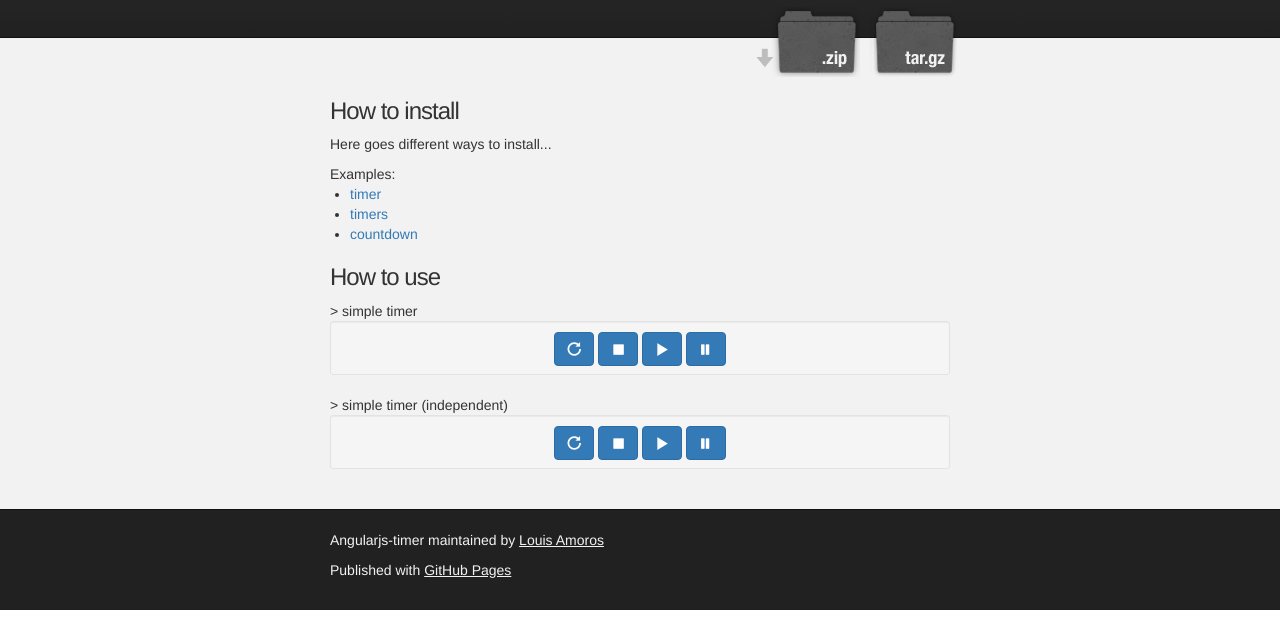
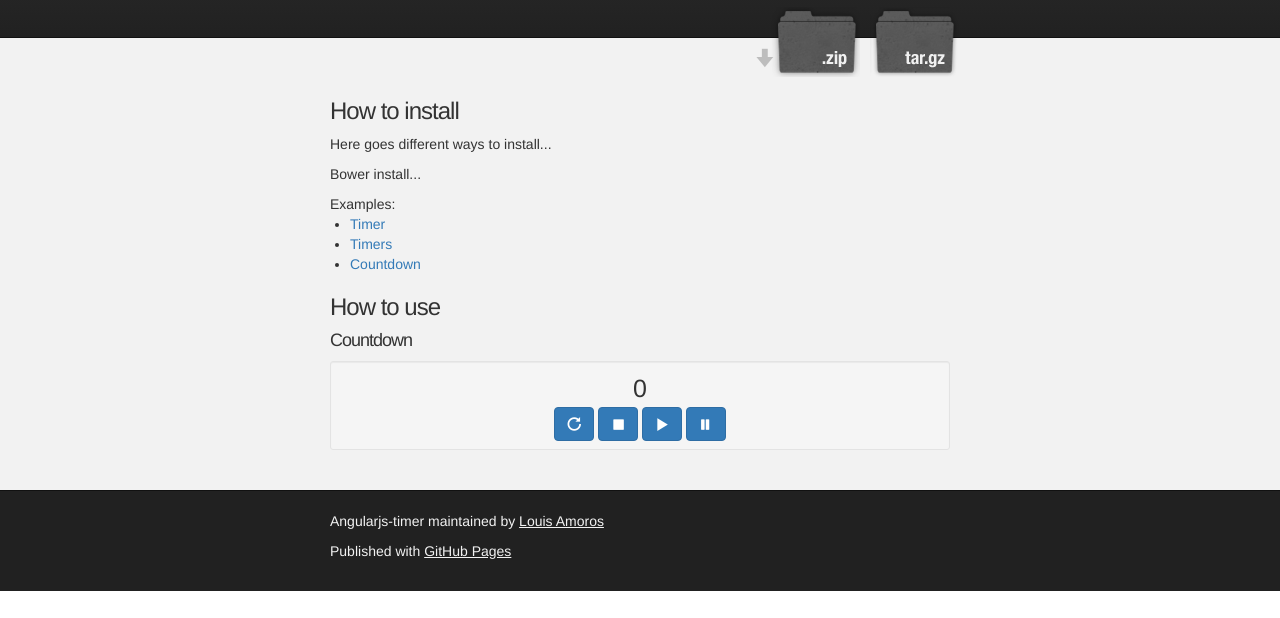
Before and after one commit to louisamoros/angular-timer, a website: page index.html at #/countdown in a window 1280 px wide. Shown: the part 182-800 px from the top of the page. Drawn offline with Linux system fonts and the light colour scheme.

Commit message:
Start implementing countdown Add parameters to set count, countdown, running.

```diff
--- a/app/angularjs-timer-service.js
+++ b/app/angularjs-timer-service.js
@@ -6,12 +6,13 @@ angular
   'timer',
   function( $interval ) {
 
-    // Provide a simple wrapper around the core $timeout that allows for
-    // the timer to be easily reset.
-    function Timer( invokeApply ) {
+    function Timer( count, running, countdown ) {
       //Store properties
-      this._count = 0;
-      this._running = false;
+      this._count = ( count || 0 );
+      this._running = ( running !== false );
+      this._countdown = ( countdown !== false );
+      console.log('timer this inside service');
+      console.log(this);
     }
 
     // Define the instance methods.
@@ -37,6 +38,8 @@ angular
         var self = this;
         // See $interval angular service documentation
         if ( !this._running ) {
+          // If not countdown
+          if ( !this._countdown ) {
             this._timer = $interval(
               function count() {
                 self._count++;
@@ -44,6 +47,15 @@ angular
               1,
               0
             );
+          } else {
+            this._timer = $interval(
+              function count() {
+                self._count--;
+              },
+              1,
+              0
+            );
+          }
           this._running = true;
         }
       },
@@ -58,8 +70,8 @@ angular
 
     // Create a factory that will call the constructor. This will simplify
     // the calling context.
-    function timerFactory( invokeApply ) {
-      return( new Timer( invokeApply ) );
+    function timerFactory( count, running, countdown ) {
+      return( new Timer( count, running, countdown ) );
     }
 
     // Store the actual constructor as a factory property so that it is still
--- a/examples/countdown/countdown.html
+++ b/examples/countdown/countdown.html
@@ -1,20 +1,9 @@
-> simple timer
+<h4>Countdown</h4>
 <div class="well well-sm text-center">
-  <ng-timer count="timer._count" format="HHMMSS"></ng-timer>
-  <ng-timer count="timer._count" format="HHMMSS"></ng-timer>
+  <ng-timer count="countdown._count" format="HHMMSS"></ng-timer>
 
-  <button ng-click="onRestartTimer()" class="btn btn-primary glyphicon glyphicon-repeat"></button>
-  <button ng-click="onResetTimer()" class="btn btn-primary glyphicon glyphicon-stop"></button>
-  <button ng-click="onStartTimer()" class="btn btn-primary glyphicon glyphicon-play"></button>
-  <button ng-click="onStopTimer()" class="btn btn-primary glyphicon glyphicon-pause"></button>
+  <button ng-click="onRestartCountdown()" class="btn btn-primary glyphicon glyphicon-repeat"></button>
+  <button ng-click="onResetCountdown()" class="btn btn-primary glyphicon glyphicon-stop"></button>
+  <button ng-click="onStartCountdown()" class="btn btn-primary glyphicon glyphicon-play"></button>
+  <button ng-click="onStopCountdown()" class="btn btn-primary glyphicon glyphicon-pause"></button>
 </div>
-
-
-> simple timer (independent)
-<div class="well well-sm text-center">
-  <ng-timer count="timer2._count" format="HHMMSS"></ng-timer>
-  <button ng-click="onRestartTimer2()" class="btn btn-primary glyphicon glyphicon-repeat"></button>
-  <button ng-click="onResetTimer2()" class="btn btn-primary glyphicon glyphicon-stop"></button>
-  <button ng-click="onStartTimer2()" class="btn btn-primary glyphicon glyphicon-play"></button>
-  <button ng-click="onStopTimer2()" class="btn btn-primary glyphicon glyphicon-pause"></button>
-</div>
--- a/index.html
+++ b/index.html
@@ -39,11 +39,12 @@
     <section id="main_content" class="inner">
       <h3>How to install</h3>
       <p>Here goes different ways to install...</p>
+      <p>Bower install...</p>
       Examples:
       <ul>
-        <li><a ng-href="#/">timer</a></li>
-        <li><a ng-href="#/timers">timers</a></li>
-        <li><a ng-href="#/countdown">countdown</a></li>
+        <li><a ng-href="#/">Timer</a></li>
+        <li><a ng-href="#/timers">Timers</a></li>
+        <li><a ng-href="#/countdown">Countdown</a></li>
       </ul>
 
       <h3>How to use</h3>
```
Also changed, not shown: dist/angularjs-timer.js, dist/angularjs-timer.min.js. Lines whose indentation alone changed are shown as unchanged.
